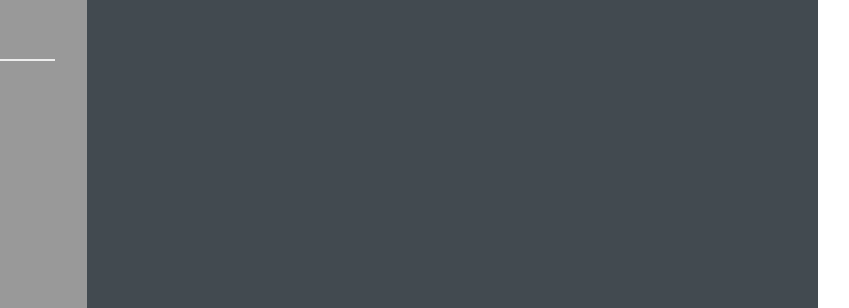
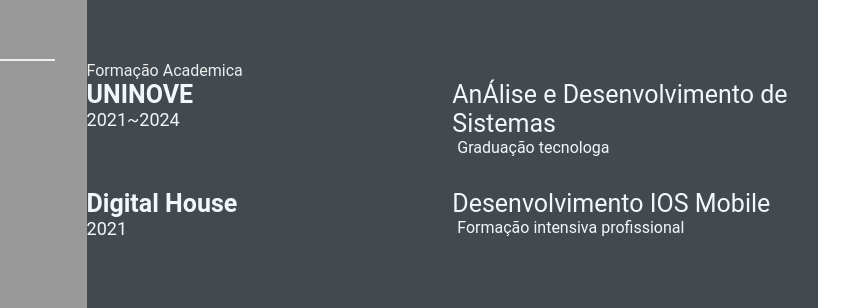
Before and after one commit to mays2pearl/devweekgit.github.io, a plain HTML site: page index.html in a window 1280 px wide. Shown: the part 332-640 px from the top of the page, 334-1183 px from the left. Drawn offline with Linux system fonts and the light colour scheme.

Commit message:
Criação de Layout formação academica (#4)

```diff
--- a/index.html
+++ b/index.html
@@ -66,6 +66,33 @@
                         </div>
                     </div>
                 </section>
+                <section class="education gap">
+                    <div class="right-title">Formação Academica</div>
+                    <div class="education-contents">
+                        <div class="education-left">
+                            <p class="education-school-name">UNINOVE</p>
+                            <p class="educationp-time-period">2021~2024</p>
+                        </div>
+                        <div class="education-right">
+                            <p class="education-subject">AnÁlise e Desenvolvimento de Sistemas</p>
+                            <p class="education-desc">
+                                Graduação tecnologa
+                            </p>
+                        </div>
+                    </div>
+                    <div class="education-contents">
+                        <div class="education-left">
+                            <p class="education-school-name">Digital House</p>
+                            <p class="educationp-time-period">2021</p>
+                        </div>
+                        <div class="education-right">
+                            <p class="education-subject">Desenvolvimento IOS Mobile</p>
+                            <p class="education-desc">
+                                Formação intensiva profissional
+                            </p>
+                        </div>
+                    </div>
+                </section>
              </section>
     </main>
 </body>
```
